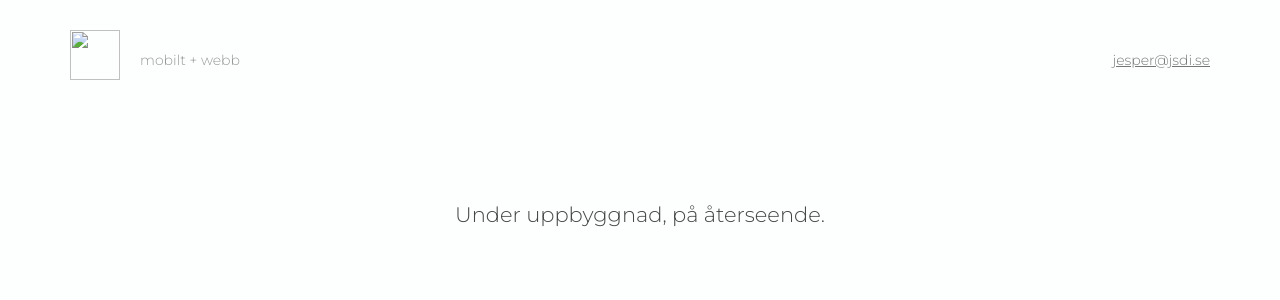
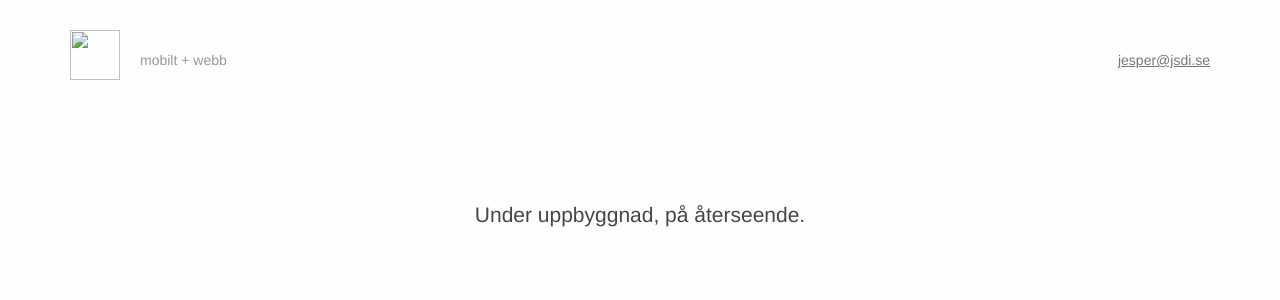
Before and after one commit to jesperpsvensson/jesperpsvensson.github.io, a Jekyll site: the page built from underuppbyggnad.html, in a window 1280 px wide. Shown: the top 300 px of the page. Built offline with Jekyll 4.4.1, drawn with Linux system fonts in a browser that asks for light colours; nearby versions of some CDN libraries.

Commit message:
update style.css & index.html

```diff
--- a/css/style.css
+++ b/css/style.css
@@ -1,5 +1,5 @@
 body {
-  font-family: 'Montserrat';
+  font-family: 'Raleway', "Helvetica", serif;
   color: #464646;;
   background-color: #fdffff;
   font-weight: 300;
@@ -60,7 +60,7 @@
 }
 
 #title {
-  font-family: 'Courier New';
+  font-family: 'Courier New', cursive;
   font-size: 80px;
   letter-spacing: -1px;
 }
--- a/index.html
+++ b/index.html
@@ -7,7 +7,7 @@
     <meta http-equiv="x-ua-compatible" content="ie=edge">
     <link rel="stylesheet" href="font-awesome-4.6.3/css/font-awesome.min.css">
     <link href="https://fonts.googleapis.com/css?family=Montserrat:100,300,400,800" rel="stylesheet">
-    <link href="https://fonts.googleapis.com/css?family=Anton" rel="stylesheet">
+    <link href="https://fonts.googleapis.com/css?family=Raleway:100,300,400,800" rel="stylesheet">
 
     <!-- Bootstrap CSS -->
     <link rel="stylesheet" href="https://maxcdn.bootstrapcdn.com/bootstrap/3.3.7/css/bootstrap.min.css" integrity="sha384-BVYiiSIFeK1dGmJRAkycuHAHRg32OmUcww7on3RYdg4Va+PmSTsz/K68vbdEjh4u" crossorigin="anonymous">
```
